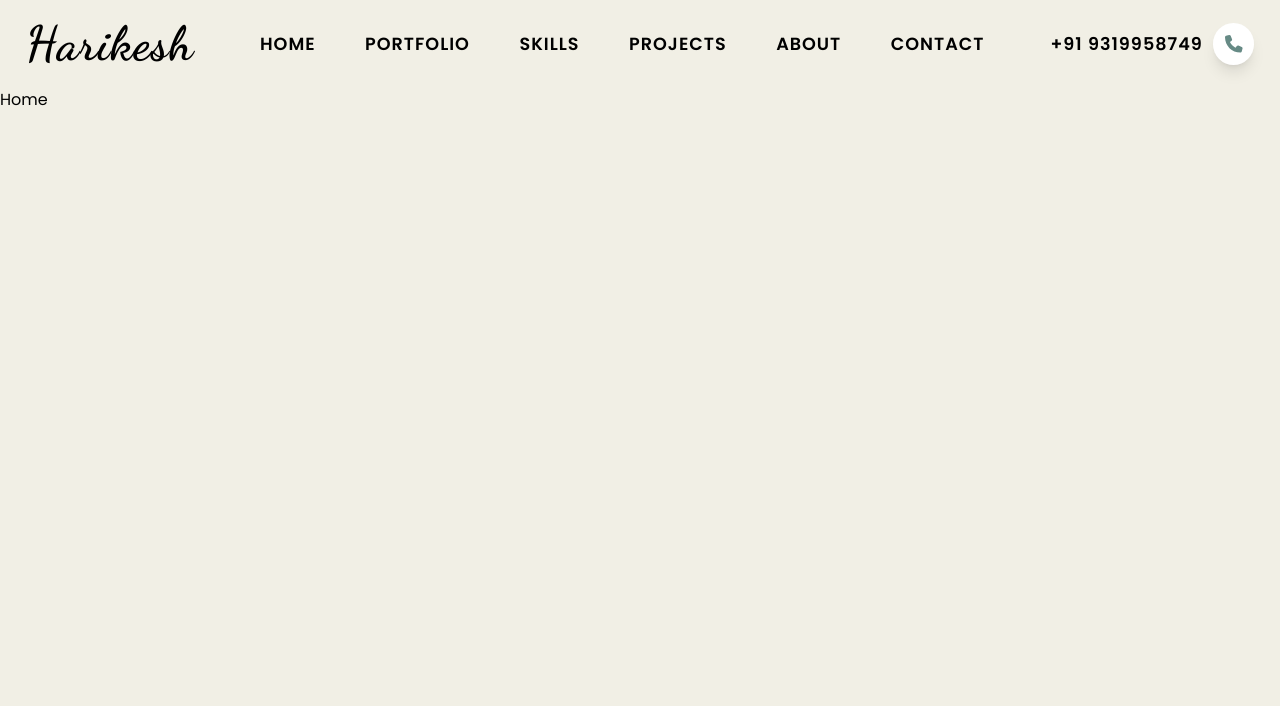
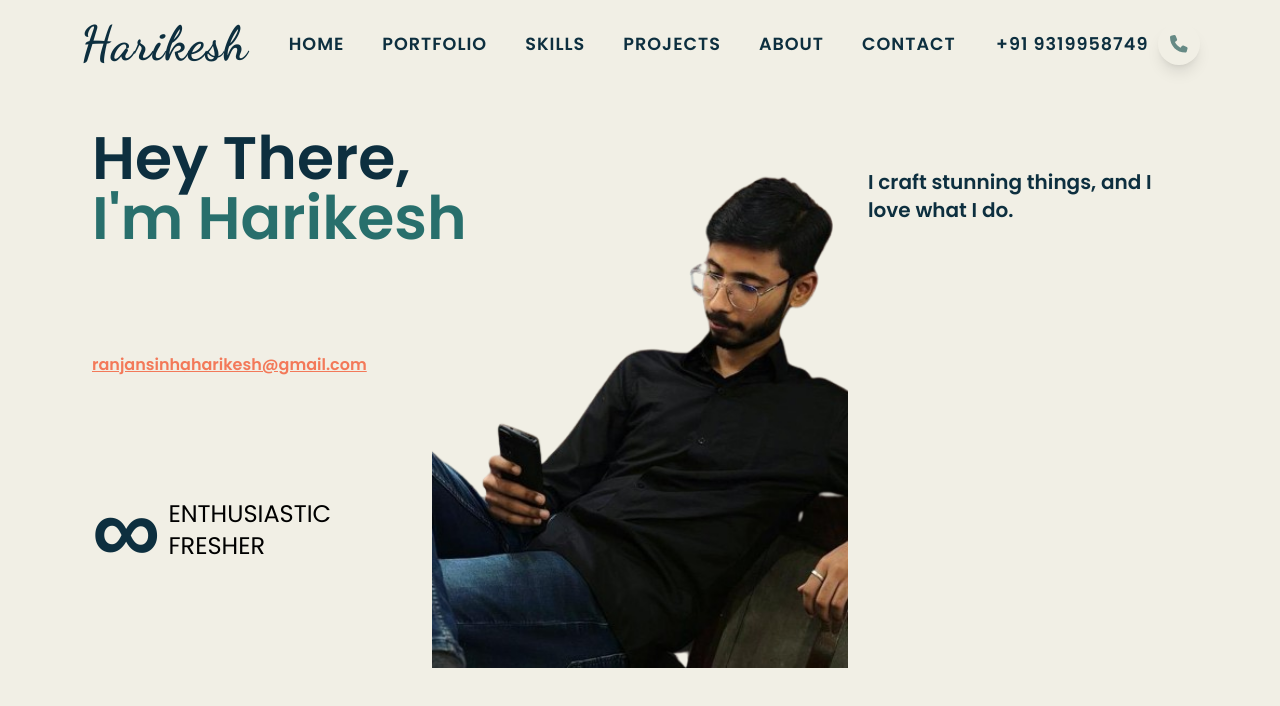
Before and after one commit to Harikesh-14/Portfolio, a React (Vite) app: page / in a window 1280 px wide. Shown: the top 706 px of the page. Built offline with nearby package versions, Linux system fonts and the light colour scheme.

Commit message:
Some fixes in Navbar and started with Intro comp

```diff
--- a/src/App.css
+++ b/src/App.css
@@ -1,4 +1,8 @@
 @import url('https://fonts.googleapis.com/css2?family=Poppins:wght@300;400;500;600&display=swap');
+
+* {
+    box-sizing: border-box;
+}
 
 body {
     font-family: 'Poppins', sans-serif;
--- /dev/null
+++ b/src/containers/Intro/Intro.tsx
@@ -0,0 +1,39 @@
+import { Link } from "react-router-dom"
+
+function Intro() {
+    return (
+        <div className="flex flex-row w-full justify-around box-border py-10 px-4">
+            <div className="h-[450px] w-6/12 flex flex-col justify-between">
+                <h1 className="text-6xl flex flex-col font-bold text-spotText">
+                    <p>Hey There,</p>
+                    <p className=" text-highlightedText">I'm Harikesh</p>
+                </h1>
+                <Link
+                    to={'mailto:ranjansinhaharikesh@gmail.com'}
+                    className="underline text-linkText font-bold"
+                >
+                    ranjansinhaharikesh@gmail.com
+                </Link>
+                <div className="text-2xl uppercase flex flex-row gap-2 items-center">
+                    <p className="text-8xl font-bold text-spotText">&#8734;</p>
+                    <div>
+                        <p>Enthusiastic</p>
+                        <p>Fresher</p>
+                    </div>
+                </div>
+            </div>
+            <div className="absolute">
+                <img
+                    src="../../../myImageNew.png"
+                    alt="My Image"
+                    className="w-[26rem]"
+                />
+            </div>
+            <div className="w-80 text-xl text-spotText font-bold py-10">
+                <p>I craft stunning things, and I love what I do.</p>
+            </div>
+        </div>
+    )
+}
+
+export default Intro
--- a/src/containers/Navbar/Navbar.css
+++ b/src/containers/Navbar/Navbar.css
@@ -1,14 +1,14 @@
 @import url('https://fonts.googleapis.com/css2?family=Dancing+Script:wght@400..700&display=swap');
 
 nav {
-    width: 100vw;
+    /* width: 100vw; */
     display: flex;
     flex-direction: row;
     justify-content: space-between;
     color: #f2f5f7;
-    padding: .5rem 2vw;
+    padding: .5rem 5rem;
     letter-spacing: 1px;
-    color: #000;
+    color: #0D2F3F;
     font-weight: 600;
     font-size: 1.1rem;
 }
@@ -20,7 +20,6 @@ nav {
     font-optical-sizing: auto;
     font-weight: bold;
     font-style: normal;
-    /* padding: 1vh 1vw; */
     text-align: center;
 }
 
@@ -36,11 +35,10 @@ nav {
 
 .nav-links li .a {
     text-decoration: none;
-    padding: 0 1vw;
-    margin: 0 0.7vw;
+    padding: 0 1rem;
+    /* margin: 0 0.7vw; */
     border-left: 3px solid transparent;
     border-right: 3px solid transparent;
-    /* border-radius: 30px; */
 }
 
 .nav-links li .a:hover {
@@ -72,6 +70,12 @@ nav {
 
 .hamburger {
     display: none;
+}
+
+@media screen and (max-width: 1100px){
+    .phoneNumber {
+        display: none;
+    }
 }
 
 /*Stying for small screens*/
--- a/src/containers/Navbar/Navbar.tsx
+++ b/src/containers/Navbar/Navbar.tsx
@@ -13,7 +13,7 @@ const Navbar = () => {
     };
 
     return (
-        <div>
+        <div className='w-screen'>
             <nav>
                 <div className="logo">
                     <h1>Harikesh</h1>
@@ -27,7 +27,7 @@ const Navbar = () => {
                     <li><Link to={'/'} className='a'>Contact</Link></li>
                 </ul>
                 <div className='callBtn'>
-                    <p>+91 9319958749</p>
+                    <p className='phoneNumber'>+91 9319958749</p>
                     <Link to={'/'} className='px-3 py-3 bg-white rounded-full shadow-lg flex justify-center items-center'><FontAwesomeIcon icon={faPhone} style={{color: "#668a85",}} /></Link>
                 </div>
                 <div className={`hamburger ${isOpen ? 'toggle' : ''}`} onClick={toggleNavbar}>
--- a/src/pages/Home/Home.tsx
+++ b/src/pages/Home/Home.tsx
@@ -1,6 +1,10 @@
+import Intro from "@/containers/Intro/Intro"
+
 function Home() {
   return (
-    <div>Home</div>
+    <div>
+      <Intro />
+    </div>
   )
 }
 
--- a/tailwind.config.js
+++ b/tailwind.config.js
@@ -15,6 +15,11 @@ module.exports = {
       screens: {
         "2xl": "1400px",
       },
+    },
+    colors: {
+      spotText: "#0D2F3F",
+      highlightedText: "#286F6C",
+      linkText: "#F37959",
     },
     extend: {
       colors: {
```
Also changed, not shown: public/myImage.webp (added), public/myImageNew.png (added).
